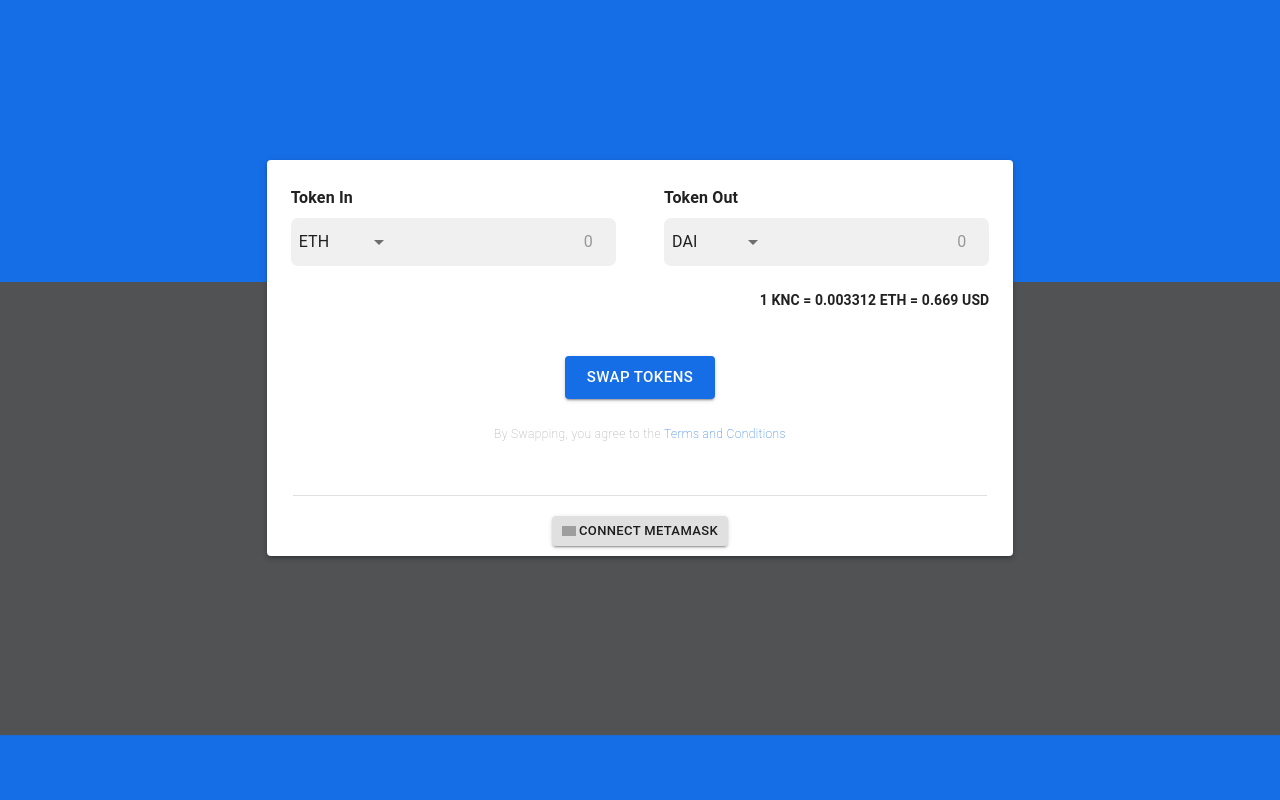
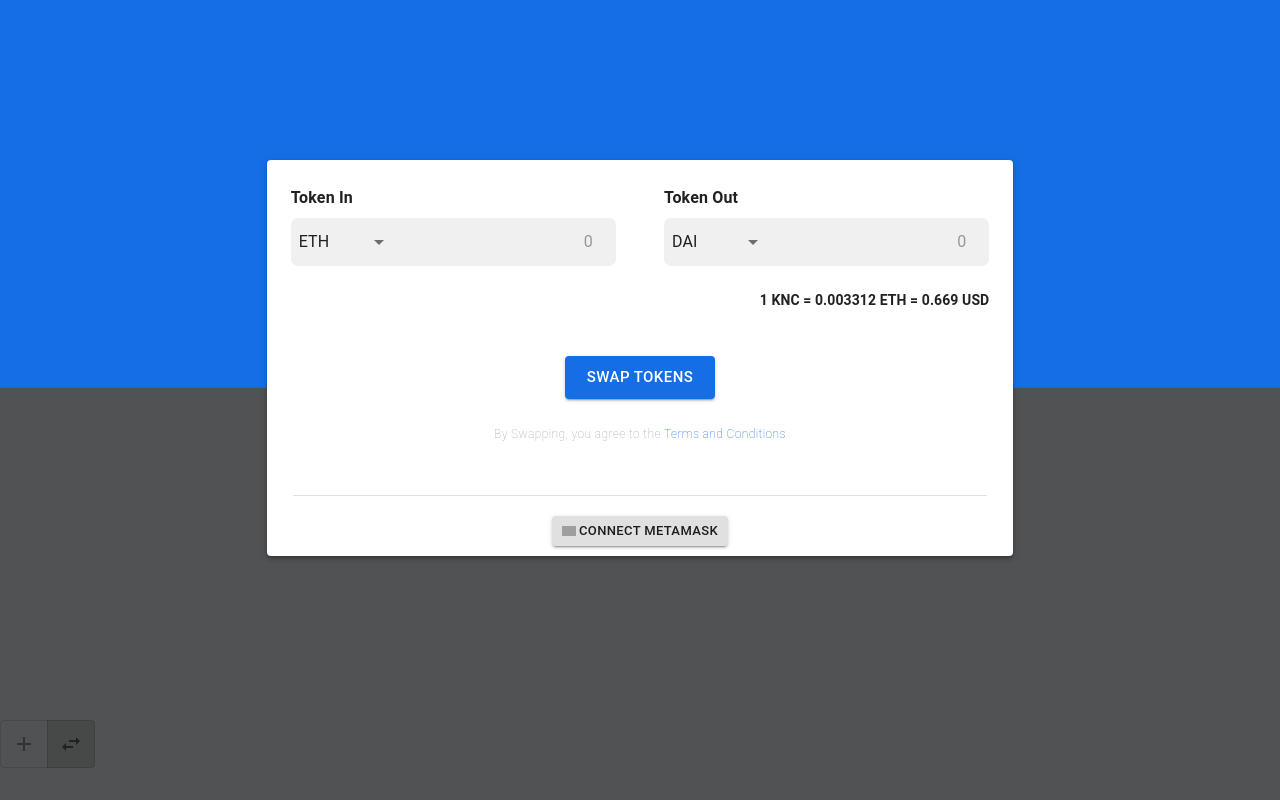
Before and after one commit to RaviBlock8/Swappy_mock_frontend, a React (Create React App) app: page / in a window 1280 px wide. Built offline with nearby package versions, Linux system fonts and the light colour scheme; grey boxes are pictures that could not be loaded.

Commit message:
add toggle ui

```diff
--- a/package.json
+++ b/package.json
@@ -4,6 +4,8 @@
   "private": true,
   "dependencies": {
     "@material-ui/core": "^4.10.0",
+    "@material-ui/icons": "^4.9.1",
+    "@material-ui/lab": "^4.0.0-alpha.54",
     "@testing-library/jest-dom": "^4.2.4",
     "@testing-library/react": "^9.5.0",
     "@testing-library/user-event": "^7.2.1",
--- a/src/App.js
+++ b/src/App.js
@@ -1,9 +1,15 @@
 import React from "react";
 import "./App.css";
 import SwapPage from "./pages/SwapPage/SwapPage";
+import ToggleWindows from "./components/ToggleWindows/ToggleWindows";
 
 function App() {
-  return <SwapPage />;
+  return (
+    <>
+      <SwapPage />
+      <ToggleWindows />
+    </>
+  );
 }
 
 export default App;
--- /dev/null
+++ b/src/components/ToggleWindows/ToggleWindows.jsx
@@ -0,0 +1,29 @@
+import React from "react";
+import SwapHorizIcon from "@material-ui/icons/SwapHoriz";
+import AddIcon from "@material-ui/icons/Add";
+import ToggleButton from "@material-ui/lab/ToggleButton";
+import ToggleButtonGroup from "@material-ui/lab/ToggleButtonGroup";
+
+export default function ToggleWindows() {
+  const [alignment, setAlignment] = React.useState("add");
+
+  const handleAlignment = (event, newAlignment) => {
+    setAlignment(newAlignment);
+  };
+
+  return (
+    <ToggleButtonGroup
+      value={alignment}
+      exclusive
+      onChange={handleAlignment}
+      aria-label="text alignment"
+    >
+      <ToggleButton value="swap" aria-label="centered">
+        <AddIcon />
+      </ToggleButton>
+      <ToggleButton value="add" aria-label="left aligned">
+        <SwapHorizIcon />
+      </ToggleButton>
+    </ToggleButtonGroup>
+  );
+}
--- a/src/pages/SwapPage/SwapPage.jsx
+++ b/src/pages/SwapPage/SwapPage.jsx
@@ -35,7 +35,7 @@
     );
   };
   return (
-    <Grid container justify="center">
+    <Grid container justify="center" style={{ height: "90vh" }}>
       <Grid item xs={12} md={7} style={{ marginTop: "20vh" }}>
         <SwapWindow
           changeTokenType={changeTokenType}
```
Also changed, not shown: 1 other file (tests, documents, lock files or other folders).
